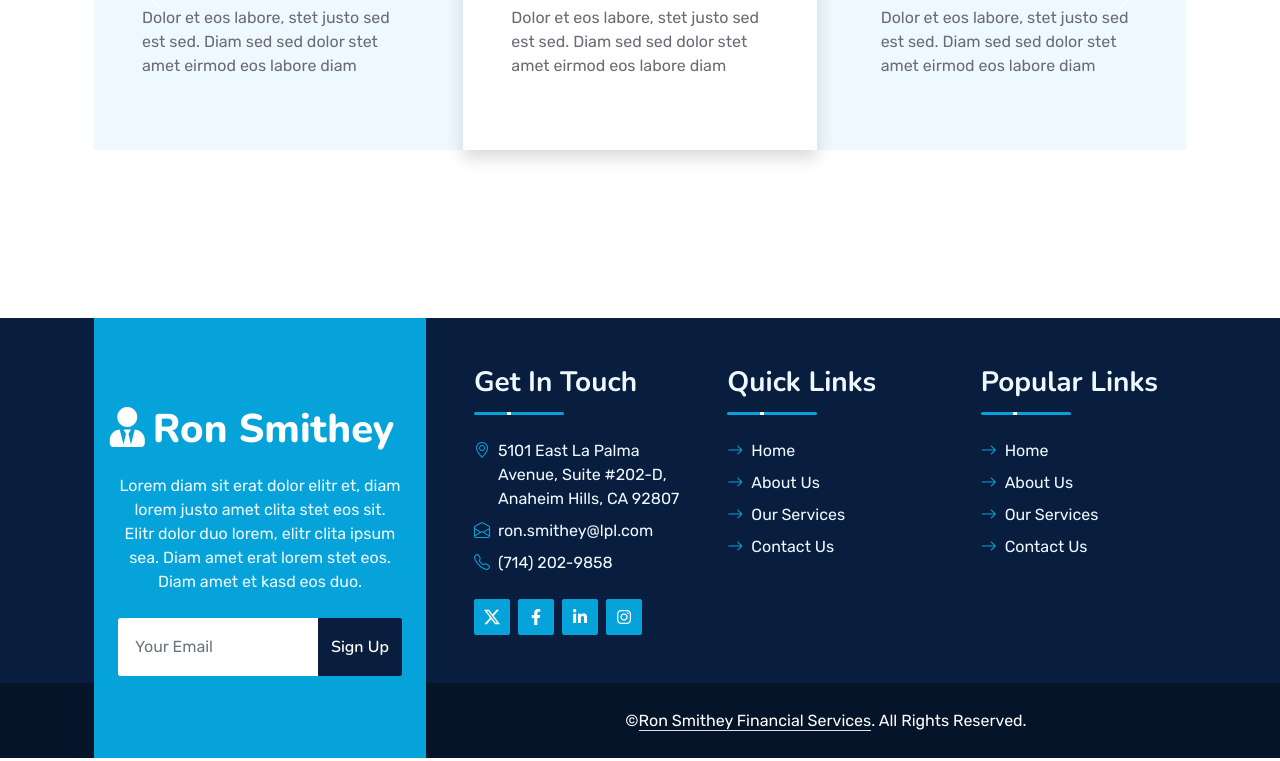
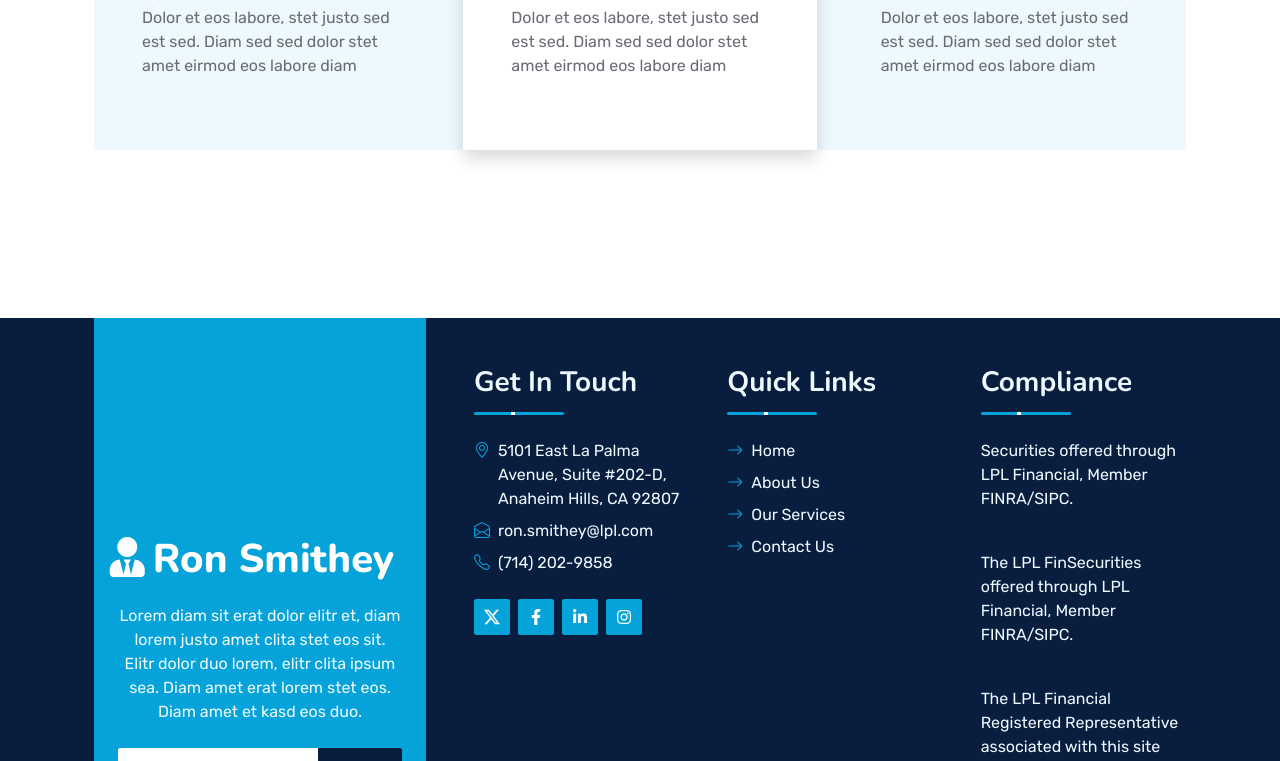
Before and after one commit to AidSucks/CSC131-Website, a Next.js app: page /services in a window 1280 px wide. Shown: the part 2000-2761 px from the top of the page. Built offline with nearby package versions, Linux system fonts and the light colour scheme.

Commit message:
added complaince section

```diff
--- a/src/app/components/Footer.tsx
+++ b/src/app/components/Footer.tsx
@@ -6,7 +6,7 @@ import SocialMedia from "../../../public/data/SocialMedia.json";
 export default function Footer() {
     return (
         <>
-        <div className="container-fluid bg-dark text-light mt-5 wow fadeInUp" data-wow-delay="0.1s">
+        <div className="container-fluid bg-dark text-light mt-5 fadeInUp">
         <div className="container">
           <div className="row gx-5">
             <div className="col-lg-4 col-md-6 footer-about">
@@ -72,17 +72,19 @@ export default function Footer() {
                   </div>
                 </div>
                 <div className="col-lg-4 col-md-12 pt-0 pt-lg-5 mb-5">
-                  <div
-                    className="section-title section-title-sm position-relative pb-3 mb-4"
-                  >
-                    <h3 className="text-light mb-0">Popular Links</h3>
+                  <div className="section-title section-title-sm position-relative pb-3 mb-4">
+                    <h3 className="text-light mb-0">Compliance</h3>
                   </div>
-                  <div className="link-animated d-flex flex-column justify-content-start">
-                    <Link className="text-light mb-2" href="/"><i className="bi bi-arrow-right text-primary me-2"></i>Home</Link>
-                    <Link className="text-light mb-2" href="/about"><i className="bi bi-arrow-right text-primary me-2"></i>About Us</Link>
-                    <Link className="text-light mb-2" href="/services"><i className="bi bi-arrow-right text-primary me-2"></i>Our Services</Link>
-                    <Link className="text-light" href="/contact"><i className="bi bi-arrow-right text-primary me-2"></i>Contact Us</Link>
-                  </div>
+                  <div className="">
+                    <p>Securities offered through LPL Financial, Member FINRA/SIPC.</p>
+                    <br/>
+                    <p>The LPL FinSecurities offered through LPL Financial, Member FINRA/SIPC.</p>
+                    <br/>
+                    <p>
+                      The LPL Financial Registered Representative associated with this site may only discuss and/or transact securities business with residents
+                       of the following states: AR, AZ, CA, FL,TN, ID.
+                    </p>
+                    </div>
                 </div>
               </div>
             </div>
```
